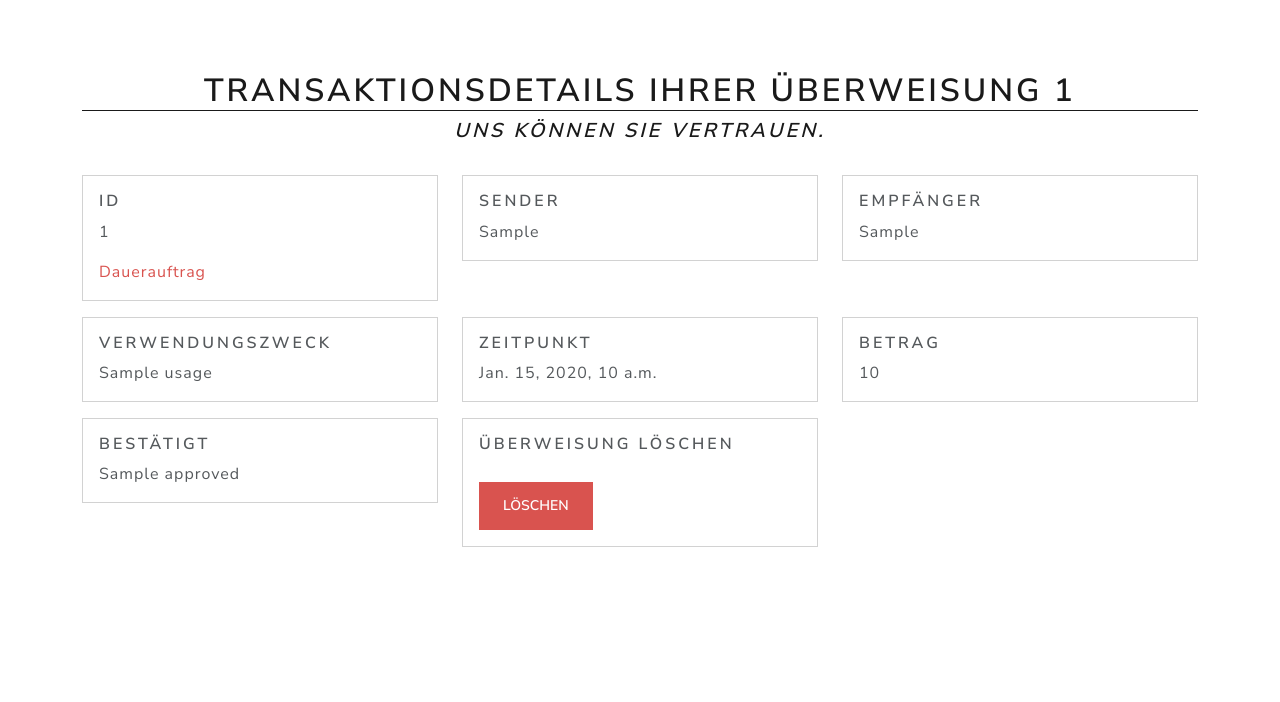
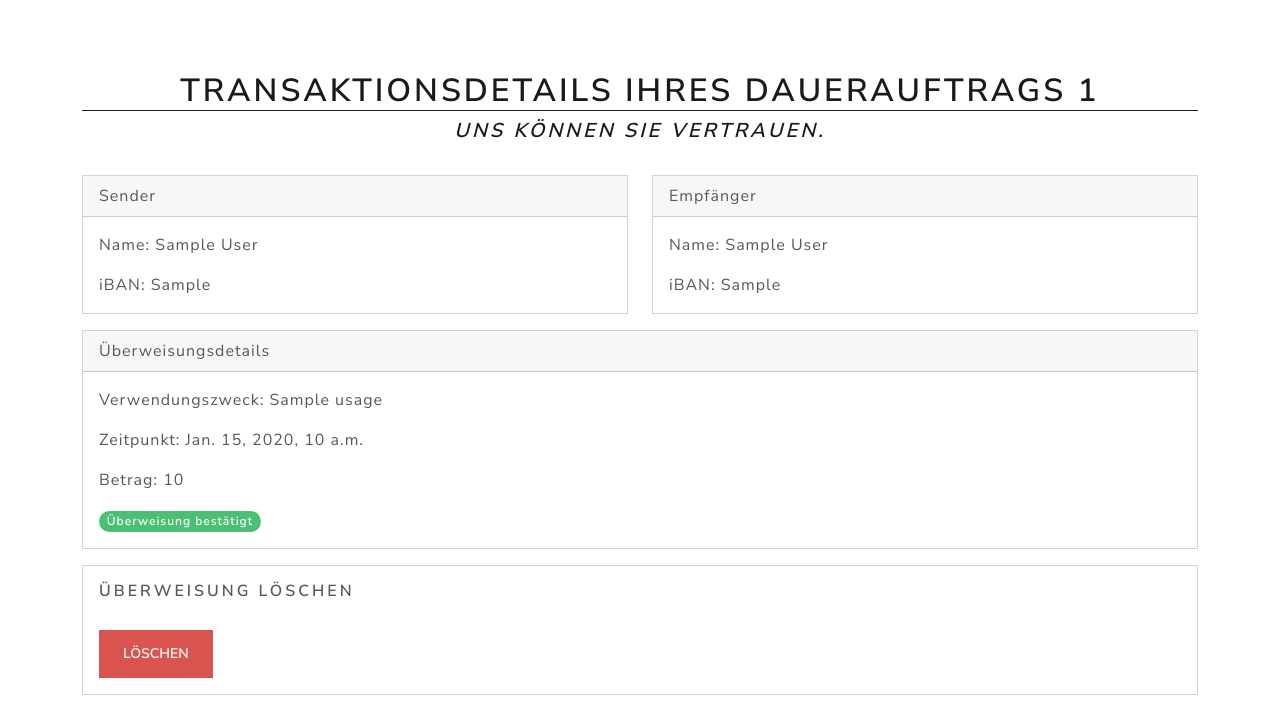
Before and after one commit to timstallinger/bank-website, a Django app: template megagutebank/templates/single_transaction.html in a window 1280 px wide. Shown: the part 98-800 px from the top of the page. Run offline with Django 4.2, Linux system fonts and the light colour scheme; the template is opened without the code that fills it: most values are stand-ins (such as "Sample title", 1, 10 or a date in 2020); some libraries are stand-ins or nearby versions.

Commit message:
trasaction details verschönifiziert

```diff
--- a/megagutebank/home/forms.py
+++ b/megagutebank/home/forms.py
@@ -131,6 +131,7 @@ class KontoForm(ModelForm):
         konto.name = self.cleaned_data["konto_name"]
         konto.amount = 0
         konto.interestrate = 0
+        # generate valid iban
         konto.iban = self.cleaned_data["konto_standort"] + str(10010005) + str(random.randint(1000000000, 9999999999))
 
         if self.cleaned_data["konto_standort"] == "DE":
--- a/megagutebank/templates/single_transaction.html
+++ b/megagutebank/templates/single_transaction.html
@@ -3,75 +3,56 @@
 {% block bodycontent %}
 
     <div class="container text-center">
+        {% if trans.standing_order %}
+                    <h1>Transaktionsdetails Ihres Dauerauftrags {{trans.id}}</h1>
+        {%else%}
         <h1>Transaktionsdetails Ihrer Überweisung {{trans.id}}</h1>
+        {%endif%}
         <h4><em>Uns können Sie vertrauen.</em></h4>
     </div>
     <br>
     <div class="container">
     <!-- List transaction details in cards -->
     <div class="row">
-        <div class="col-sm-4">
+        <div class="col-sm-6">
             <div class="card">
+                <div class="card-header">Sender</div>
                 <div class="card-body">
-                    <h5 class="card-title">ID</h5>
-                    <p class="card-text">{{trans.id}}</p>
-                    {% if trans.standing_order %}
-                    <p class="card-text text-danger">Dauerauftrag
-                    {%endif%}
+                    <p class="card-text">Name: {{sender.first_name}} {{sender.last_name}}</p>
+                    <p class="card-text">iBAN: {{trans.sending_account}}
                 </div>
             </div>
         </div>
-        <div class="col-sm-4">
+        <div class="col-sm-6">
             <div class="card">
+                <div class="card-header">Empfänger</div>
                 <div class="card-body">
-                    <h5 class="card-title">Sender</h5>
-                    <p class="card-text">{{trans.sending_account}}
-                </div>
-            </div>
-        </div>
-        <div class="col-sm-4">
-            <div class="card">
-                <div class="card-body">
-                    <h5 class="card-title">Empfänger</h5>
-                    <p class="card-text">{{trans.receiving_account}}
+                    {%if receiver.first_name %}
+                        <p class="card-text">Name: {{receiver.first_name}} {{receiver.last_name}}</p>
+                    {%endif%}
+                    <p class="card-text">iBAN: {{trans.receiving_account}}
                 </div>
             </div>
         </div>
         </p>
-        <div class="col-sm-4">
+        <div class="col-sm-12">
             <div class="card">
+                <div class="card-header">Überweisungsdetails</div>
                 <div class="card-body">
-                    <h5 class="card-title">Verwendungszweck</h5>
-                    <p class="card-text">{{trans.usage}}
+                    <p class="card-text">Verwendungszweck: {{trans.usage}}</p>
+                    <p class="card-text">Zeitpunkt: {{time}}</p>
+                    <p class="card-text">Betrag: {{trans.amount}}</p>
+                    {% if trans.approved %}
+                        <span class="badge rounded-pill bg-success">Überweisung bestätigt</span>
+                    {% else %}
+                        <span class="badge rounded-pill bg-warning">Überweisung wartet auf Bestätigung</span>
+                    {% endif %}
                 </div>
             </div>
         </div>
-        <div class="col-sm-4">
-            <div class="card">
-                <div class="card-body">
-                    <h5 class="card-title">Zeitpunkt</h5>
-                    <p class="card-text">{{trans.time_of_transaction}}
-                </div>
-            </div>
-        </div>
-        <div class="col-sm-4">
-            <div class="card">
-                <div class="card-body">
-                    <h5 class="card-title">Betrag</h5>
-                    <p class="card-text">{{trans.amount}}
-                </div>
-            </div>
-        </div>
+        {% if not trans.approved or trans.standing_order %}
         <p>
-        <div class="col-sm-4">
-            <div class="card">
-                <div class="card-body">
-                    <h5 class="card-title">Bestätigt</h5>
-                    <p class="card-text">{{trans.approved}}
-                </div>
-            </div>
-        </div>
-        <div class="col-sm-4">
+        <div class="col-sm-12">
             <div class="card">
                 <div class="card-body">
                     <h5 class="card-title">Überweisung löschen</h5>
@@ -83,6 +64,8 @@
                 </div>
             </div>
         </div>
+        {%endif%}
+    <p>
     <div>
 </div>
 
--- a/megagutebank/templates/transactions.html
+++ b/megagutebank/templates/transactions.html
@@ -80,6 +80,7 @@
     <h4 class="card-header">Transaktionen:</h4>
     {% endif %}
     <div class="card-body">
+    <h4 style="text-align:right">Guthaben nach Zeitraum: {{ endBalance }}</h4>
       <table class="table table-hover table-dark" id="transactions">
         <thead>
           <tr>
@@ -119,6 +120,7 @@
           {% endfor %}
         </tbody>
       </table>
+      <h4 style="text-align:right">Guthaben vor Zeitraum: {{ startBalance }}</h4>
     </div>
     {% else %}
     <a href="/accounts/register"
```
Also changed, not shown: megagutebank/home/views.py (+35 -10 lines).
